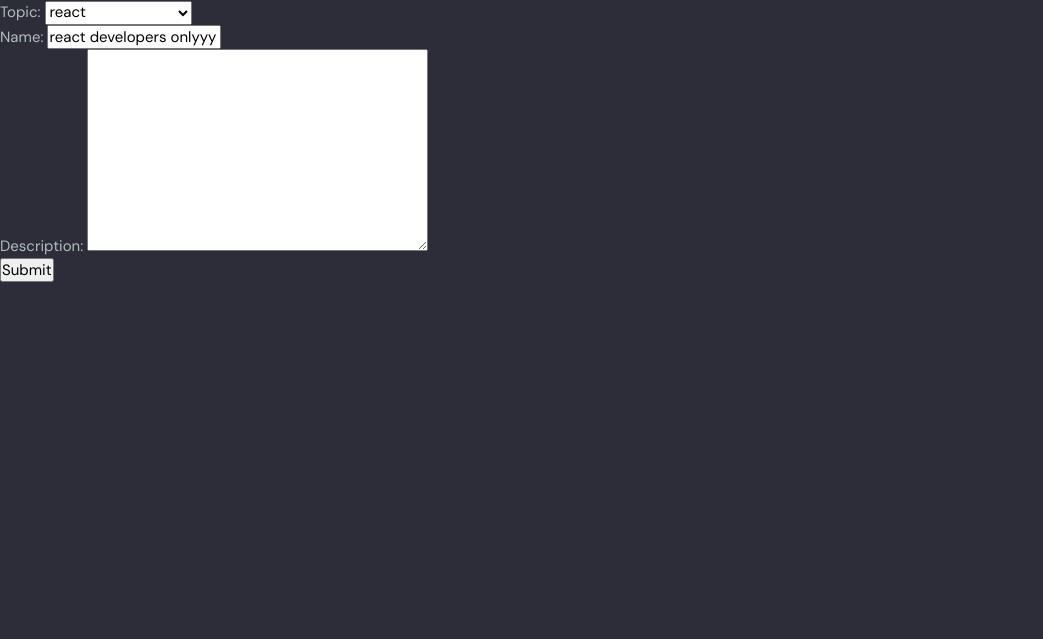
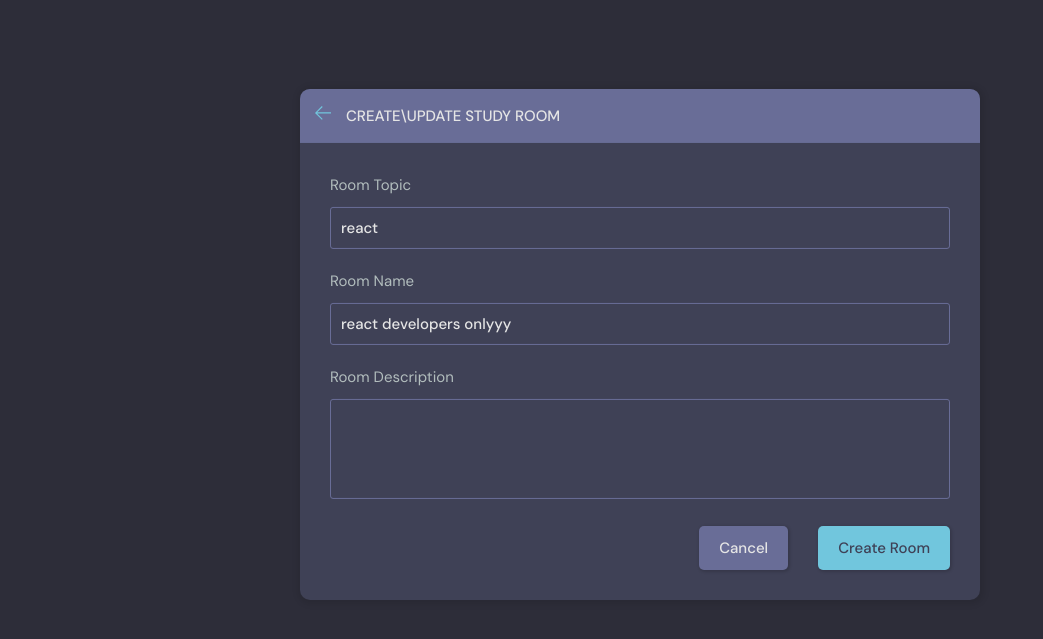
Before and after one commit to karim-raouf/studybud_django, a Django app: page /update-room/7 in a window 1280 px wide. Shown: the part 76-715 px from the top of the page, without its empty margins (0-1043 px from the left). Run offline with Django 4.2, Linux system fonts and the light colour scheme; a user stored in the database is signed in; data comes from the database, SQL or seed files in the repository; both versions use the stored data as it was after the commit.

Commit message:
create room and a bit of update the room

```diff
--- a/base/templates/base/room_form.html
+++ b/base/templates/base/room_form.html
@@ -1,14 +1,78 @@
 {% extends 'main.html' %}
 
+
 {% block content %}
+  <main class="create-room layout">
+    <div class="container">
+      <div class="layout__box">
+        <div class="layout__boxHeader">
+          <div class="layout__boxTitle">
+            <a href="{{request.META.HTTP_REFERER}}">
+              <svg version="1.1" xmlns="http://www.w3.org/2000/svg" width="32" height="32" viewBox="0 0 32 32">
+                <title>arrow-left</title>
+                <path
+                  d="M13.723 2.286l-13.723 13.714 13.719 13.714 1.616-1.611-10.96-10.96h27.625v-2.286h-27.625l10.965-10.965-1.616-1.607z">
+                </path>
+              </svg>
+            </a>
+            <h3>Create\Update Study Room</h3>
+          </div>
+        </div>
+        <div class="layout__body">
+
+          <form class="form" action="" method = 'POST'>
+            {% csrf_token %}
+
+            <div class="form__group">
+              <label for="room_topic">Room Topic</label>
+              <input required type = 'text' value = '{{room.topic.name}}' name = 'topic' list = 'topic-list' />
+              <datalist id = 'topic-list'>
+                <select id = 'room_topic'>
+                  {% for topic in topics %}
+                    <option value = '{{topic.name}}'>{{topic.name}}</option>
+                  {% endfor %}
+                </select>
+              </datalist>
+            </div>
 
 
+            <div class="form__group">
+              <label for="room_name">Room Name</label>
+              {{form.name}}
+            </div>
 
-<div>
-    <form method='POST' action=''>
-        {% csrf_token %}
-        {{form.as_p}}
-        <input type='submit' value='Submit'>
-    </form>
-</div>
+
+            <div class="form__group">
+              <label for="room_description">Room Description</label>
+              {{form.description}}
+            </div>
+
+            <!-- <div class="form__group">
+              <label for="room_topic">Topic</label>
+              <input required type="text" name="topic" id="room_topic" list="topic-list" />
+              <datalist id="topic-list">
+                <select id="room_topic">
+                  <option value="">Select your topic</option>
+                  <option value="Python">Python</option>
+                  <option value="Django">Django</option>
+                </select>
+              </datalist>
+
+            </div> -->
+
+
+           <!-- <div class="form__group">
+              <label for="room_about">About</label>
+              <textarea name="room_about" id="room_about" placeholder="Write about your study group..."></textarea>
+            </div>-->
+            <div class="form__action">
+              <a class="btn btn--dark" href="{{request.META.HTTP_REFERER}}">Cancel</a>
+              <button class="btn btn--main" type="submit">Create Room</button>
+            </div>
+          </form>
+        </div>
+      </div>
+    </div>
+  </main>
+
 {% endblock content %}
--- a/base/views.py
+++ b/base/views.py
@@ -115,22 +115,24 @@ def userprofile(request ,id):
 @login_required(login_url='/login')
 def createroom(request):
     form = RoomForm
+    topics = Topic.objects.all()
     if request.method == 'POST':
-        form = RoomForm(request.POST)
-        if form.is_valid():
-            room = form.save(commit=False)
-            room.host = request.user
-            room.save()
+        topic_name = request.POST.get('topic')
+        topic, created = Topic.objects.get_or_create(name = topic_name)
 
-            return redirect('home')
+        Room.objects.create(
+            host = request.user,
+            topic = topic,
+            name = request.POST.get('name'),
+            description = request.POST.get('description')
 
+        )
 
+        return redirect('home')
     else:
         form = RoomForm
 
-
-
-    context = {'form' : form}
+    context = {'form' : form , 'topics' : topics}
     return render(request , 'base/room_form.html' , context)
 
 
@@ -138,7 +140,7 @@ def createroom(request):
 def updateroom(request ,id):
     room = Room.objects.get(id = id)
     form = RoomForm(instance=room)
-
+    topics = Topic.objects.all()
     if request.method == 'POST':
         form = RoomForm(request.POST , instance=room)
         if form.is_valid():
@@ -146,7 +148,7 @@ def updateroom(request ,id):
             return redirect('home')
 
 
-    context = {'form' : form , 'room' : room}
+    context = {'form' : form , 'room' : room ,  'topics' : topics}
     return render(request , 'base/room_form.html' , context)
 
 
```
Also changed, not shown: base/templates/base/room_form_old.html (added, +14 -0 lines), db.sqlite3.
